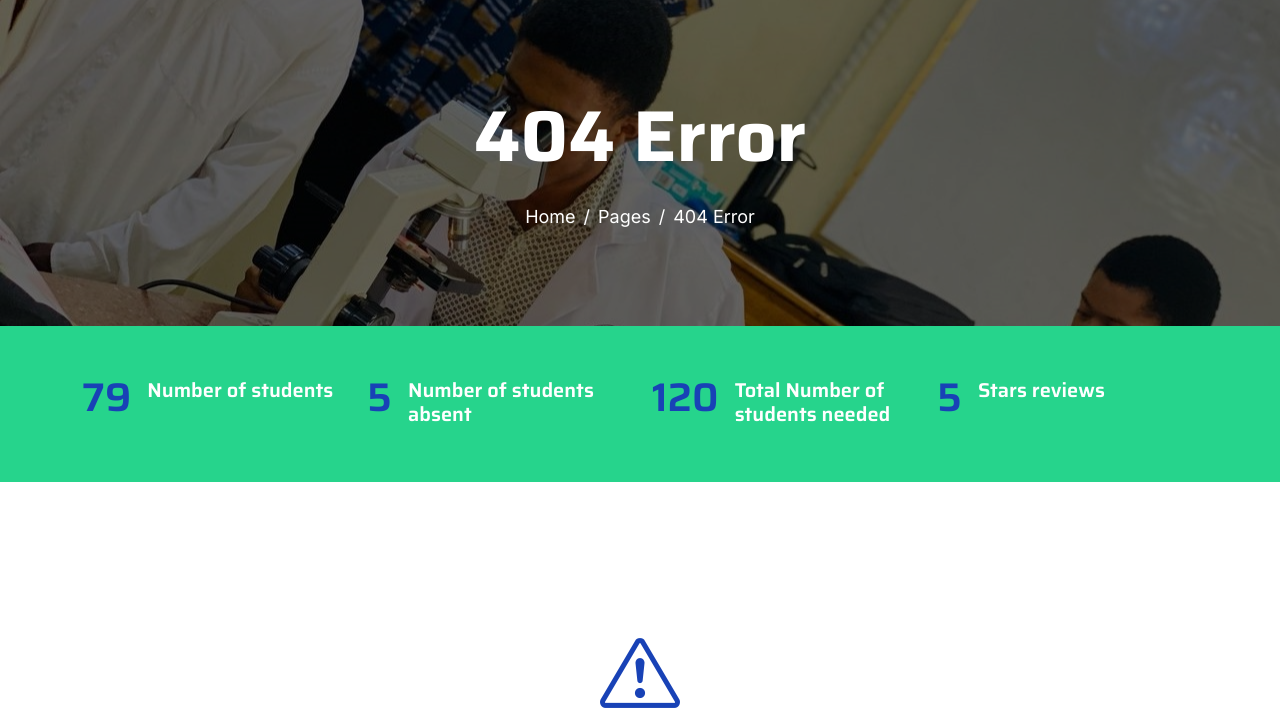
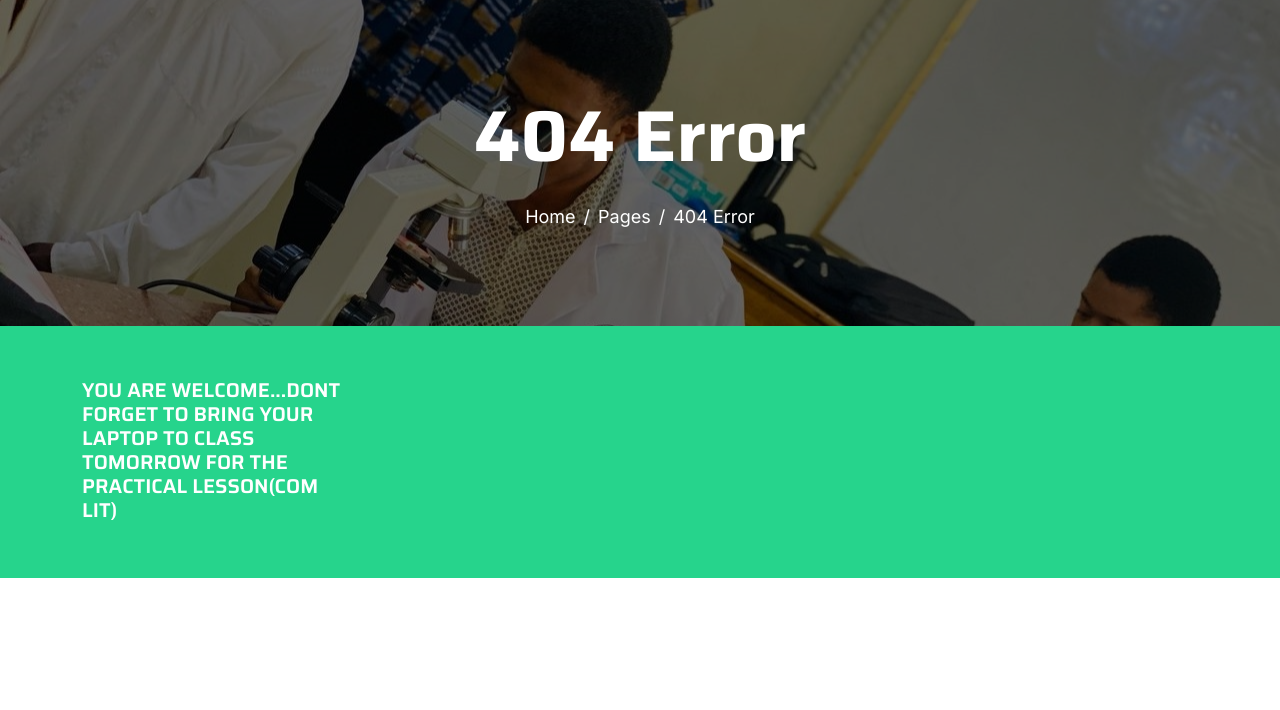
Before and after one commit to bmlt12/bml, a plain HTML site: page 404.html in a window 1280 px wide. Shown: the part 117-827 px from the top of the page. Drawn offline with nearby package versions, Linux system fonts and the light colour scheme.

Commit message:
404.html

```diff
--- a/404.html
+++ b/404.html
@@ -122,39 +122,19 @@
     <!-- Page Header End -->
 
 
-    <!-- Fact Start -->
+<!-- Fact Start -->
     <div class="container-fluid bg-secondary py-5">
         <div class="container">
             <div class="row">
                 <div class="col-lg-3 wow fadeIn" data-wow-delay=".1s">
                     <div class="d-flex counter">
-                        <h1 class="me-3 text-primary counter-value">79</h1>
-                        <h5 class="text-white mt-1">Number of students</h5>
-                    </div>
-                </div>
-                <div class="col-lg-3 wow fadeIn" data-wow-delay=".3s">
-                    <div class="d-flex counter">
-                        <h1 class="me-3 text-primary counter-value">5</h1>
-                        <h5 class="text-white mt-1">Number of students absent</h5>
-                    </div>
-                </div>
-                <div class="col-lg-3 wow fadeIn" data-wow-delay=".5s">
-                    <div class="d-flex counter">
-                        <h1 class="me-3 text-primary counter-value">120</h1>
-                        <h5 class="text-white mt-1">Total Number of students needed</h5>
-                    </div>
-                </div>
-                <div class="col-lg-3 wow fadeIn" data-wow-delay=".7s">
-                    <div class="d-flex counter">
-                        <h1 class="me-3 text-primary counter-value">5</h1>
-                        <h5 class="text-white mt-1">Stars reviews</h5>
+                        <h5 class="text-white mt-1">YOU ARE WELCOME...DONT FORGET TO BRING YOUR LAPTOP TO CLASS TOMORROW FOR THE PRACTICAL LESSON(COM LIT)</h5>
                     </div>
                 </div>
             </div>
         </div>
     </div>
     <!-- Fact End -->
-
 
     <!-- 404 Start -->
     <div class="container-fluid py-5 my-5 wow fadeIn" data-wow-delay="0.3s">
@@ -165,7 +145,7 @@
                     <h1 class="display-1">404</h1>
                     <h1 class="mb-4">Page Not Found..Patrick is working on it</h1>
                     <p class="mb-4">We’re sorry, the page you have looked for does not exist in our website! Maybe go to our home page or try to use a search?</p>
-                    <a class="btn btn-primary rounded-pill py-3 px-5" href="">Go Back To Home</a>
+                    <a class="btn btn-primary rounded-pill py-3 px-5" href="index.html">Go Back To Home</a>
                 </div>
             </div>
         </div>
```
